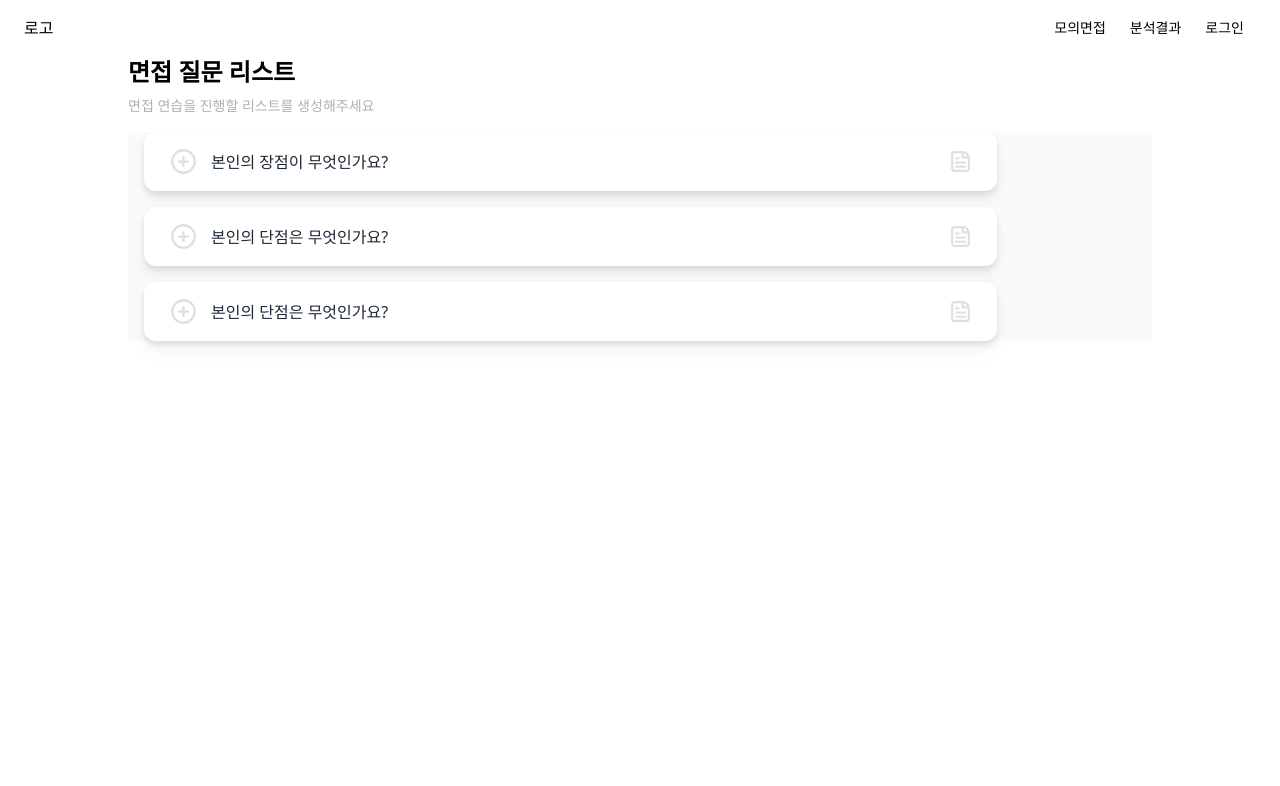
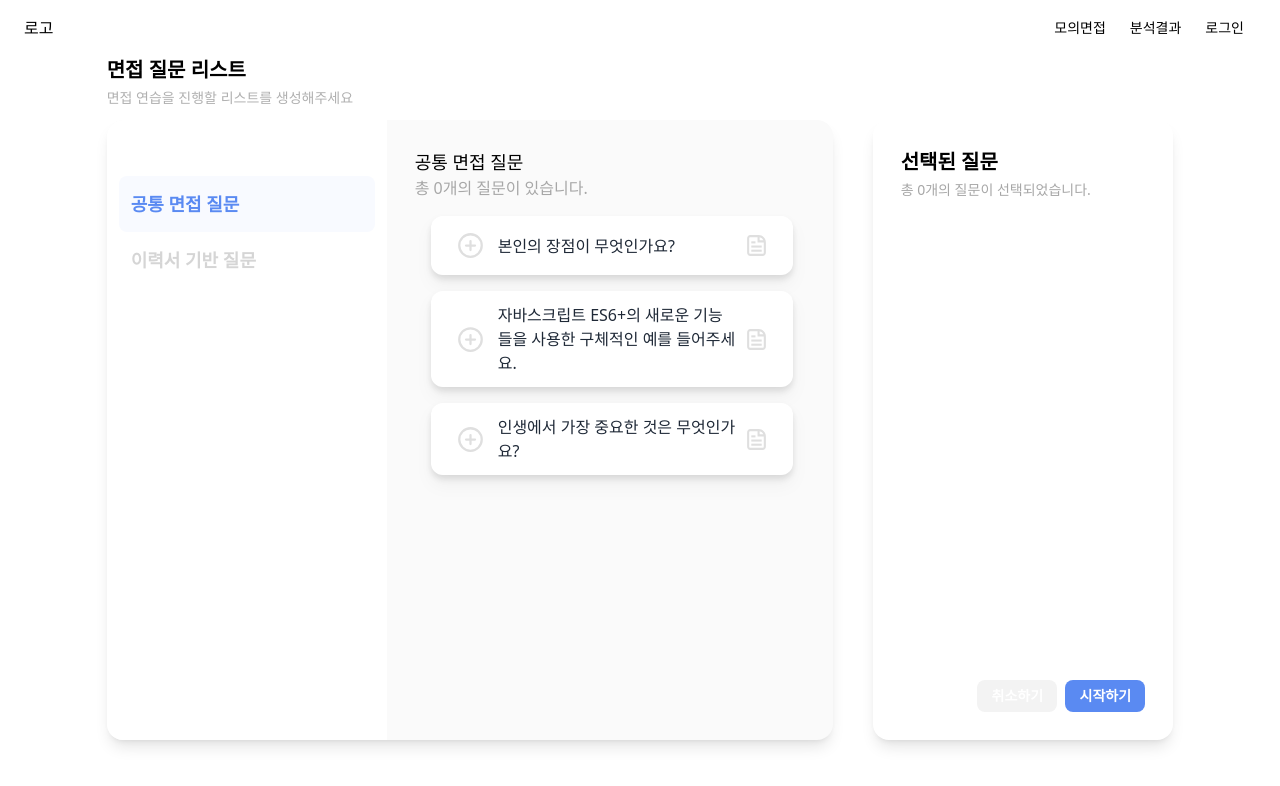
Before and after one commit to d102-preview/preview, a React (Vite) app in the folder frontend/: page /question in a window 1280 px wide. Shown: the top 786 px of the page. Built offline with nearby package versions, Linux system fonts and the light colour scheme.

Commit message:
[FE] feat #29: 질문 리스트 페이지 기본 UI 구현
- SelectedQuestions 컴포넌트 추가
- QuestionTab 컴포넌트 추가
- 질문 선택 기능 추가
- 질문 리스트 페이지 UI 수정
- #25 Accordian 컴포넌트 수정

```diff
--- a/frontend/src/components/@common/Accordian/Accordian.tsx
+++ b/frontend/src/components/@common/Accordian/Accordian.tsx
@@ -38,7 +38,7 @@ const Accordian = ({
   textColor = 'text-gray-800',
   textSize = 'text-sm',
   textWeight = 'font-normal',
-  width = 'w-10/12',
+  width = 'w-full',
   onToggle,
   onPlusClick, // '+' 아이콘 클릭 시 호출될 함수
   onMinusClick, // '-' 아이콘 클릭 시 호출될 함수
@@ -74,21 +74,39 @@ const Accordian = ({
   // isOpen 상태에 따라 동적으로 스타일 변경
   const wrapperStyle = isOpen ? { height: 'auto' } : { height: '0px' };
 
+  // 선택된 상태에 따라 테두리 스타일을 조건부로 적용
+  const selectedBorderStyle = isSelected ? 'border-2 border-MAIN1' : 'border-none';
+
   return (
     <div
-      className={`m-4 cursor-pointer ${width} ${backgroundColor} ${borderStyle} ${borderRadius} drop-shadow-lg hover:border-2 hover:border-MAIN1`}
+      className={`${width} ${backgroundColor} ${borderStyle} ${borderRadius}
+      m-4 cursor-pointer box-content drop-shadow-lg ${selectedBorderStyle}`}
     >
       <div className={`p-3 mx-3 flex items-center justify-between`} onClick={toggleOpen}>
         <div className={`flex items-center ${textColor} ${textSize} ${textWeight}`}>
           {hasIcons &&
             (isSelected ? (
-              <LuMinusCircle size="35" className="mr-2 p-1 pl-0" color={iconOpenColor} onClick={handleIconClick} />
+              <LuMinusCircle
+                size="35"
+                className="flex-shrink-0 mr-2 p-1 pl-0"
+                color={iconOpenColor}
+                onClick={handleIconClick}
+              />
             ) : (
-              <LuPlusCircle size="35" className="mr-2 p-1  pl-0" color={iconCloseColor} onClick={handleIconClick} />
+              <LuPlusCircle
+                size="35"
+                className="flex-shrink-0 mr-2 p-1 pl-0"
+                color={iconCloseColor}
+                onClick={handleIconClick}
+              />
             ))}
           <div>{titleContent}</div>
         </div>
-        {isOpen ? <IconOpen size="25" color={iconOpenColor} /> : <IconClose size="25" color={iconCloseColor} />}
+        {isOpen ? (
+          <IconOpen size="25" className="flex-shrink-0 ml-2" color={iconOpenColor} />
+        ) : (
+          <IconClose size="25" className="flex-shrink-0 ml-2" color={iconCloseColor} />
+        )}
       </div>
       {/* content wrapper */}
       <div
--- a/frontend/src/components/question/QuestionItem.tsx
+++ b/frontend/src/components/question/QuestionItem.tsx
@@ -2,23 +2,33 @@ import Accordian from '@/components/@common/Accordian/Accordian';
 import Keywords from '@/components/question/Keywords';
 import Script from '@/components/question/Script';
 
-interface IQuestionItemProps {
+interface IQuestionObj {
   question: string;
   id: number;
 }
 
-const QuestionItem = ({ question, id }: IQuestionItemProps) => {
+interface IQuestionItemProps {
+  question: string;
+  id: number;
+  onAdd?: (questionObj: IQuestionObj) => void;
+  onRemove: (id: number) => void;
+
+}
+
+const QuestionItem = ({ question, id, onAdd, onRemove }: IQuestionItemProps) => {
   return (
     <div className="mb-2">
       <Accordian
         titleContent={question}
         children={
           <>
-            <Script initialScript="단점이 없는 게 장점입니다." maxLength={50} />
+            <Script initialScript="단점이 없는 게 장점입니다." maxLength={500} />
             <Keywords />
           </>
         }
         defaultOpen={false}
+        onPlusClick={() => onAdd && onAdd({ id, question })} // '+' 아이콘 클릭 시 호출될 함수
+        onMinusClick={() => onRemove(id)} // '-' 아이콘 클릭 시 호출될 함수
         hasIcons={true}
         textSize="text-base"
         textWeight="font-medium"
--- /dev/null
+++ b/frontend/src/components/question/QuestionTab.tsx
@@ -0,0 +1,34 @@
+import { useState } from 'react';
+
+const QuestionTab = () => {
+  const [activeTab, setActiveTab] = useState<string>('common');
+
+  // Tab 클릭 핸들러
+  const handleTabClick = (tabName: string) => {
+    setActiveTab(tabName);
+  };
+
+  // 공통 스타일
+  const buttonStyle = 'w-64 h-14 text-lg text-left font-semibold p-3 transition-colors duration-300 rounded-lg';
+
+  // 조건부 스타일 적용
+  const getButtonClasses = (tabName: string) => {
+    return `${buttonStyle} ${
+      activeTab === tabName ? 'bg-SUB text-MAIN1' : 'bg-white text-[#D5D5D5]'
+    } hover:bg-[#E9EFFD] hover:text-MAIN1`;
+  };
+
+  return (
+    <>
+      <div className="flex flex-col rounded-l-2xl p-3 pt-14 bg-white">
+        <button className={getButtonClasses('common')} onClick={() => handleTabClick('common')}>
+          공통 면접 질문
+        </button>
+        <button className={getButtonClasses('resumeBased')} onClick={() => handleTabClick('resumeBased')}>
+          이력서 기반 질문
+        </button>
+      </div>
+    </>
+  );
+};
+export default QuestionTab;
--- /dev/null
+++ b/frontend/src/components/question/SelectedQuestions.tsx
@@ -0,0 +1,64 @@
+import { useNavigate } from 'react-router-dom';
+import Button from '../@common/Button/Button';
+import QuestionItem from './QuestionItem';
+import { LuMinusCircle } from 'react-icons/lu';
+
+interface IQuestionObj {
+  question: string;
+  id: number;
+}
+
+interface ISelectedQuestionsProps {
+  selectedQuestion: IQuestionObj[]; // Props 타입을 IQuestionObj 배열로 변경합니다.
+  onRemove: (id: number) => void;
+}
+
+const SelectedQuestions = ({ selectedQuestion, onRemove }: ISelectedQuestionsProps) => {
+  const navigate = useNavigate();
+
+  return (
+    <div className="flex flex-col justify-between ml-10 p-7 w-1/3 rounded-2xl shadow-lg">
+      <div>
+        <h3 className="text-xl font-semibold mb-1">선택된 질문</h3>
+        <p className="text-sm text-UNIMPORTANT_TEXT">총 {selectedQuestion.length}개의 질문이 선택되었습니다.</p>
+        <ul>
+          {selectedQuestion.map(questionObj => (
+            <div
+              key={questionObj.id}
+              className={`m-4 p-3 cursor-pointer box-content drop-shadow-lg w-10/12 bg-white rounded-xl flex items-center`}
+            >
+              <LuMinusCircle
+                size="35"
+                className="flex-shrink-0 mr-2 p-1 pl-0 text-MAIN1"
+                onClick={() => onRemove(questionObj.id)}
+              />
+              <div>{questionObj.question}</div>
+            </div>
+          ))}
+        </ul>
+      </div>
+
+      <div className="flex flex-end justify-end gap-2">
+        <Button
+          text="취소하기"
+          width="w-20"
+          height="h-8"
+          backgroundColor="bg-[#F3F3F3]"
+          hoverBackgroundColor="hover:bg-[#bebebe]"
+          textColor="text-white"
+          //   onClick={() => navigate('/record')}
+        />
+        <Button
+          text="시작하기"
+          width="w-20"
+          height="h-8"
+          backgroundColor="bg-MAIN1"
+          hoverBackgroundColor="hover:bg-MAIN2"
+          textColor="text-white"
+          onClick={() => navigate('mock')}
+        />
+      </div>
+    </div>
+  );
+};
+export default SelectedQuestions;
--- a/frontend/src/pages/question/QuestionPage.tsx
+++ b/frontend/src/pages/question/QuestionPage.tsx
@@ -1,19 +1,71 @@
 import Header from '@/components/@common/Header/Header';
 import QuestionItem from '@/components/question/QuestionItem';
+import QuestionTab from '@/components/question/QuestionTab';
+import SelectedQuestions from '@/components/question/SelectedQuestions';
+import { useEffect, useState } from 'react';
+
+interface IQuestionObj {
+  question: string;
+  id: number;
+}
 
 const QuestionPage = () => {
+  const [selected, setSelected] = useState<IQuestionObj[]>([]);
+
+  const addQuestion = (questionObj: IQuestionObj) => {
+    setSelected(prev => [...prev, questionObj]);
+  };
+
+  const removeQuestion = (id: number) => {
+    setSelected(prev => prev.filter(questionObj => questionObj.id !== id));
+  };
+
+  useEffect(() => {
+    console.log(selected);
+  }, [selected]);
+
   return (
     <>
       <Header />
-      <main className="max-w-5xl mx-auto">
+      <main className="w-10/12 mx-auto h-[calc(100vh-3.5rem)]">
         <div>
-          <h3 className="text-2xl font-semibold mb-2">면접 질문 리스트</h3>
+          <h3 className="text-xl font-semibold mb-1">면접 질문 리스트</h3>
           <p className="text-sm text-[#B0B0B0]">면접 연습을 진행할 리스트를 생성해주세요</p>
         </div>
-        <div className="bg-GRAY">
-          <QuestionItem question="본인의 장점이 무엇인가요?" id={1} />
-          <QuestionItem question="본인의 단점은 무엇인가요?" id={2} />
-          <QuestionItem question="본인의 단점은 무엇인가요?" id={2} />
+        <div className="mt-3 flex h-5/6">
+          <div className="flex rounded-2xl shadow-lg bg-GRAY w-10/12">
+            <QuestionTab />
+            <div className="p-7 w-11/12">
+              <h3 className="text-lg">공통 면접 질문</h3>
+              <p className="text-UNIMPORTANT_TEXT">총 0개의 질문이 있습니다.</p>
+              <div className="pr-7">
+                <QuestionItem
+                  question="본인의 장점이 무엇인가요?"
+                  id={1}
+                  onAdd={() => addQuestion({ id: 1, question: '1분 자기소개 해주세요' })}
+                  onRemove={() => removeQuestion(1)}
+                />
+                <QuestionItem
+                  question="자바스크립트 ES6+의 새로운 기능들을 사용한 구체적인 예를 들어주세요."
+                  id={2}
+                  onAdd={() =>
+                    addQuestion({
+                      id: 2,
+                      question: '자바스크립트 ES6+의 새로운 기능들을 사용한 구체적인 예를 들어주세요.',
+                    })
+                  }
+                  onRemove={() => removeQuestion(2)}
+                />
+                <QuestionItem
+                  question="인생에서 가장 중요한 것은 무엇인가요?"
+                  id={3}
+                  onAdd={() => addQuestion({ id: 3, question: '인생에서 가장 중요한 것은 무엇인가요?' })}
+                  onRemove={() => removeQuestion(3)}
+                />
+              </div>
+            </div>
+          </div>
+          <SelectedQuestions selectedQuestion={selected} onRemove={removeQuestion} />
         </div>
       </main>
     </>
```
